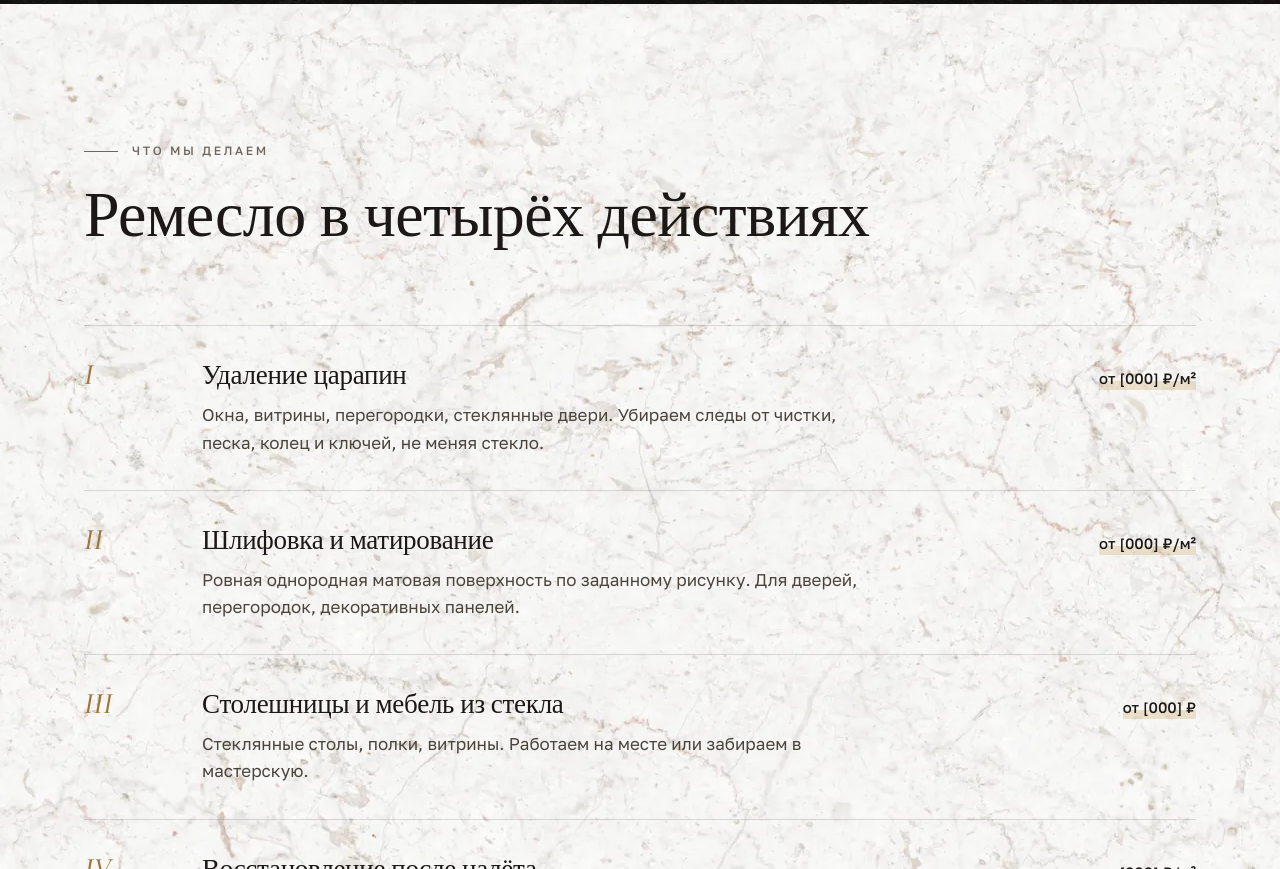
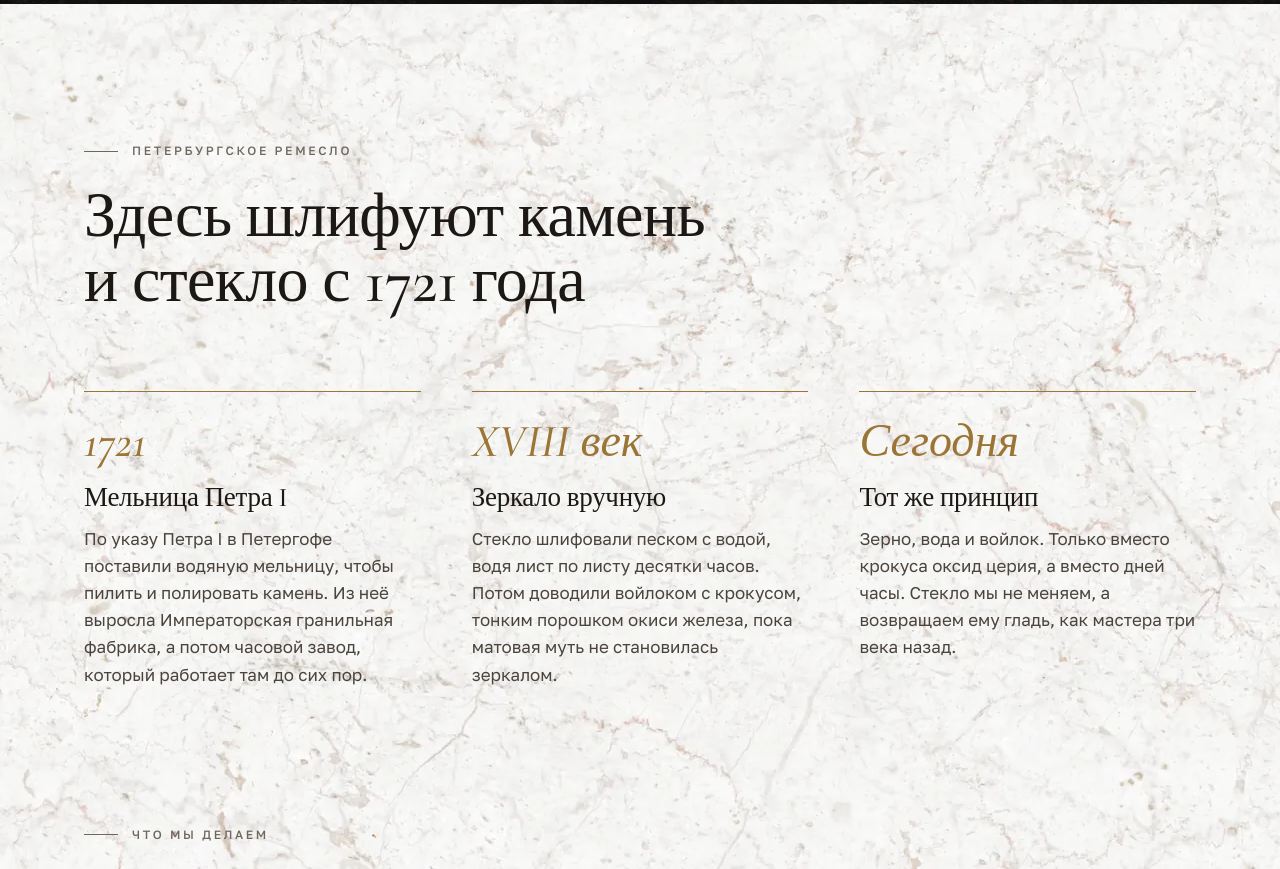
Before and after one commit to loveaskaeva/glass-mockup, a plain HTML site: page index.html in a window 1280 px wide. Shown: the part 1931-2800 px from the top of the page. Drawn offline with nearby package versions, Linux system fonts and the light colour scheme.

Commit message:
v7: блок истории петербургской полировки

```diff
--- a/index.html
+++ b/index.html
@@ -83,6 +83,31 @@
       <p class="myth__body" data-reveal>Гладкая поверхность видит больше, чем кажется. Мы относимся к стеклу так же: исправляем всё, что мешает ему быть чистым и ровным, от тонкой паутины царапин до глубоких следов от щёток и абразива.</p>
     </div>
   </div>
+</section>
+
+<!-- ============ ИСТОРИЯ ============ -->
+<section class="legacy" id="istoriya">
+  <header class="sec-head">
+    <p class="eyebrow" data-reveal>Петербургское ремесло</p>
+    <h2 data-reveal="unveil">Здесь шлифуют камень и&nbsp;стекло с&nbsp;1721&nbsp;года</h2>
+  </header>
+  <ol class="legacy__list">
+    <li data-reveal>
+      <span class="legacy__year">1721</span>
+      <h3>Мельница Петра I</h3>
+      <p>По указу Петра I в Петергофе поставили водяную мельницу, чтобы пилить и полировать камень. Из неё выросла Императорская гранильная фабрика, а потом часовой завод, который работает там до сих пор.</p>
+    </li>
+    <li data-reveal>
+      <span class="legacy__year">XVIII век</span>
+      <h3>Зеркало вручную</h3>
+      <p>Стекло шлифовали песком с водой, водя лист по листу десятки часов. Потом доводили войлоком с крокусом, тонким порошком окиси железа, пока матовая муть не становилась зеркалом.</p>
+    </li>
+    <li data-reveal>
+      <span class="legacy__year">Сегодня</span>
+      <h3>Тот же принцип</h3>
+      <p>Зерно, вода и войлок. Только вместо крокуса оксид церия, а вместо дней часы. Стекло мы не меняем, а возвращаем ему гладь, как мастера три века назад.</p>
+    </li>
+  </ol>
 </section>
 
 <!-- ============ УСЛУГИ ============ -->
@@ -242,7 +267,7 @@
   <p class="credits">Фото: Unsplash (Unsplash License); текстуры мрамора: ambientCG (CC0). Все изображения временные.</p>
 </footer>
 
-<div class="mock-tag" id="mockTag">Макет · версия 6<button type="button" aria-label="Скрыть метку">×</button></div>
+<div class="mock-tag" id="mockTag">Макет · версия 7<button type="button" aria-label="Скрыть метку">×</button></div>
 
 <script src="main.js"></script>
 </body>
--- a/style.css
+++ b/style.css
@@ -166,7 +166,7 @@ p { margin: 0; }
 .myth__body { color: rgba(244, 240, 232, .74); max-width: 36em; font-size: 18px; }
 
 /* ===== секции на светлом ===== */
-.services, .works, .terms { max-width: var(--max); margin: 0 auto; padding: clamp(90px, 11vw, 160px) var(--pad); }
+.legacy, .services, .works, .terms { max-width: var(--max); margin: 0 auto; padding: clamp(90px, 11vw, 160px) var(--pad); }
 .sec-head { margin-bottom: clamp(44px, 6vw, 80px); max-width: 820px; }
 .sec-sub { margin-top: 22px; color: var(--ink-2); max-width: 34em; }
 .note { margin-top: 36px; font-size: 14px; color: var(--ink-3); }
@@ -182,6 +182,15 @@ p { margin: 0; }
 .row__body h3 { margin-bottom: 10px; }
 .row__body p { color: var(--ink-2); max-width: 40em; }
 .row__price { font-size: 15px; font-weight: 500; white-space: nowrap; }
+
+/* ===== история: три эпохи одного ремесла ===== */
+.legacy { padding-bottom: 0; }
+.legacy__list { list-style: none; margin: 0; padding: 0; display: grid; grid-template-columns: repeat(3, 1fr); gap: clamp(28px, 4vw, 56px); }
+.legacy__list li { border-top: 1px solid var(--gold); padding-top: 26px; }
+.legacy__year { display: block; margin-bottom: 18px; font: italic 500 clamp(34px, 3.6vw, 48px)/1 var(--serif); color: var(--gold); }
+.legacy__list h3 { margin-bottom: 12px; }
+.legacy__list p { color: var(--ink-2); }
+@media (max-width: 760px) { .legacy__list { grid-template-columns: 1fr; } }
 
 /* ===== процесс ===== */
 /* секция высокая, внутри неё «липкий» экран: страница стоит, прокрутка двигает анимацию */
```
